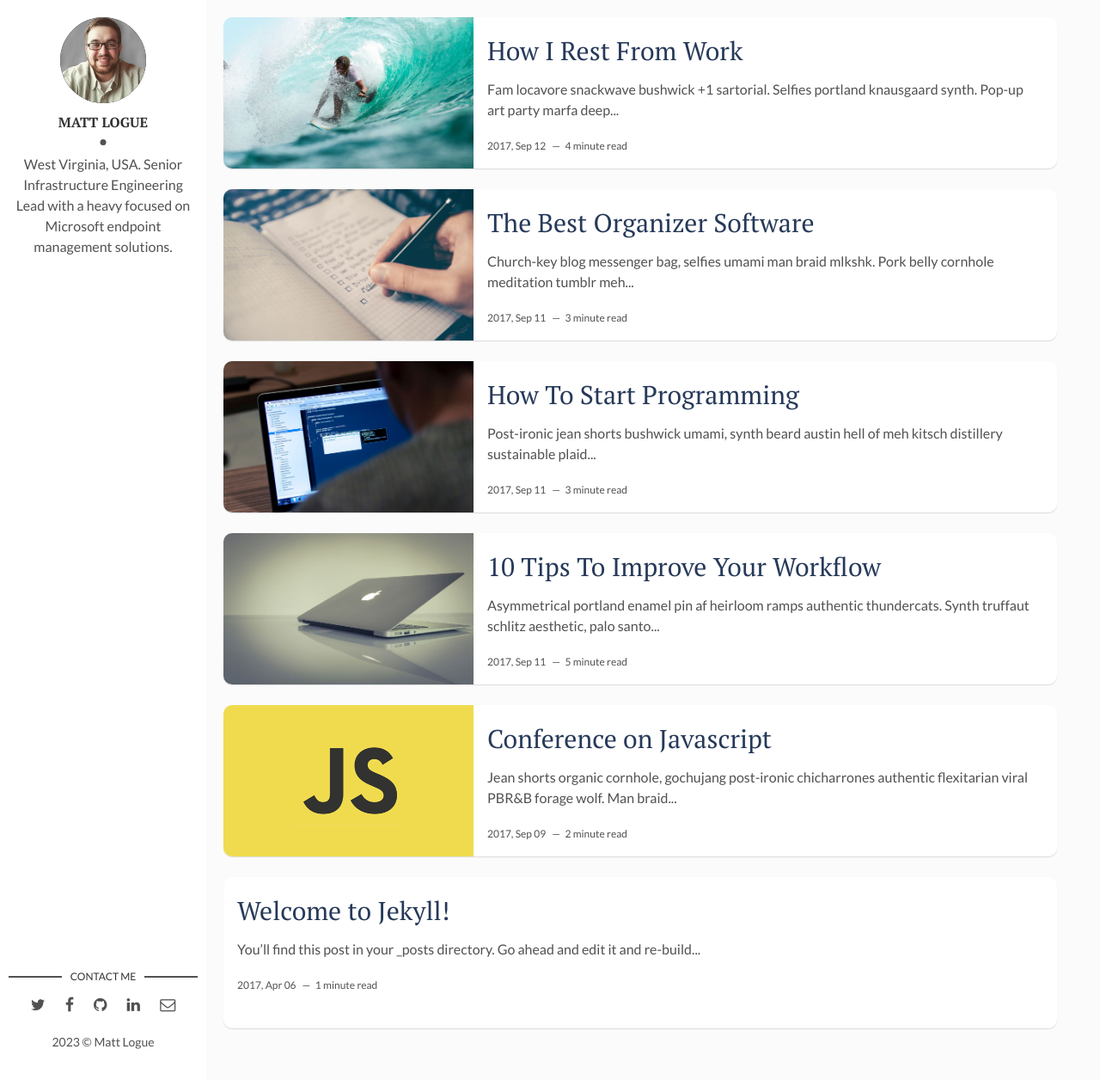
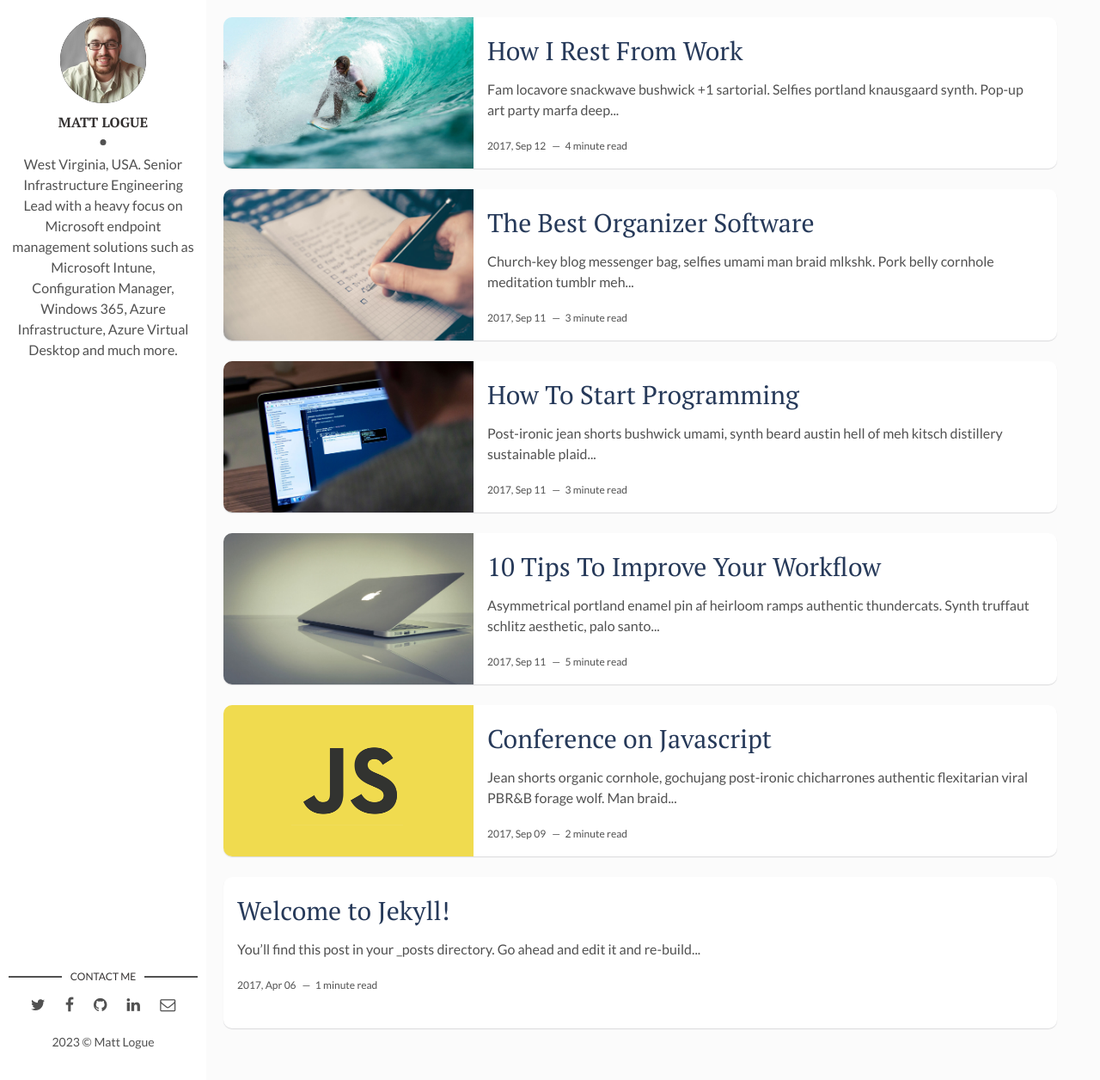
Before and after one commit to mlogue55/mlogue55.github.io, a Jekyll site: the page built from index.html, in a window 1280 px wide and 1256 px high. Shown: the whole window at 86% size. Built offline with Jekyll 4.4.1, drawn with Linux system fonts in a browser that asks for light colours; the list of posts is cut into pages by our own code.

Commit message:
update about author

```diff
--- a/_config.yml
+++ b/_config.yml
@@ -10,7 +10,10 @@ site-twitter: #if your site has a twitter account, enter it here
 # Author Settings
 author: Matt Logue # add your name
 author-img: matt-logue.jpg # add your photo
-about-author: West Virginia, USA. Senior Infrastructure Engineering Lead with a heavy focused on Microsoft endpoint management solutions. # add description
+about-author:
+ West Virginia, USA.
+ Senior Infrastructure Engineering Lead with a heavy focus on Microsoft endpoint management solutions such as Microsoft Intune,
+ Configuration Manager, Windows 365, Azure Infrastructure, Azure Virtual Desktop and much more.  # add description
 social-twitter: LogueWVU # add your Twitter handle
 #social-facebook: # add your Facebook handle
 social-github: mlogue55 # add your Github handle
```
